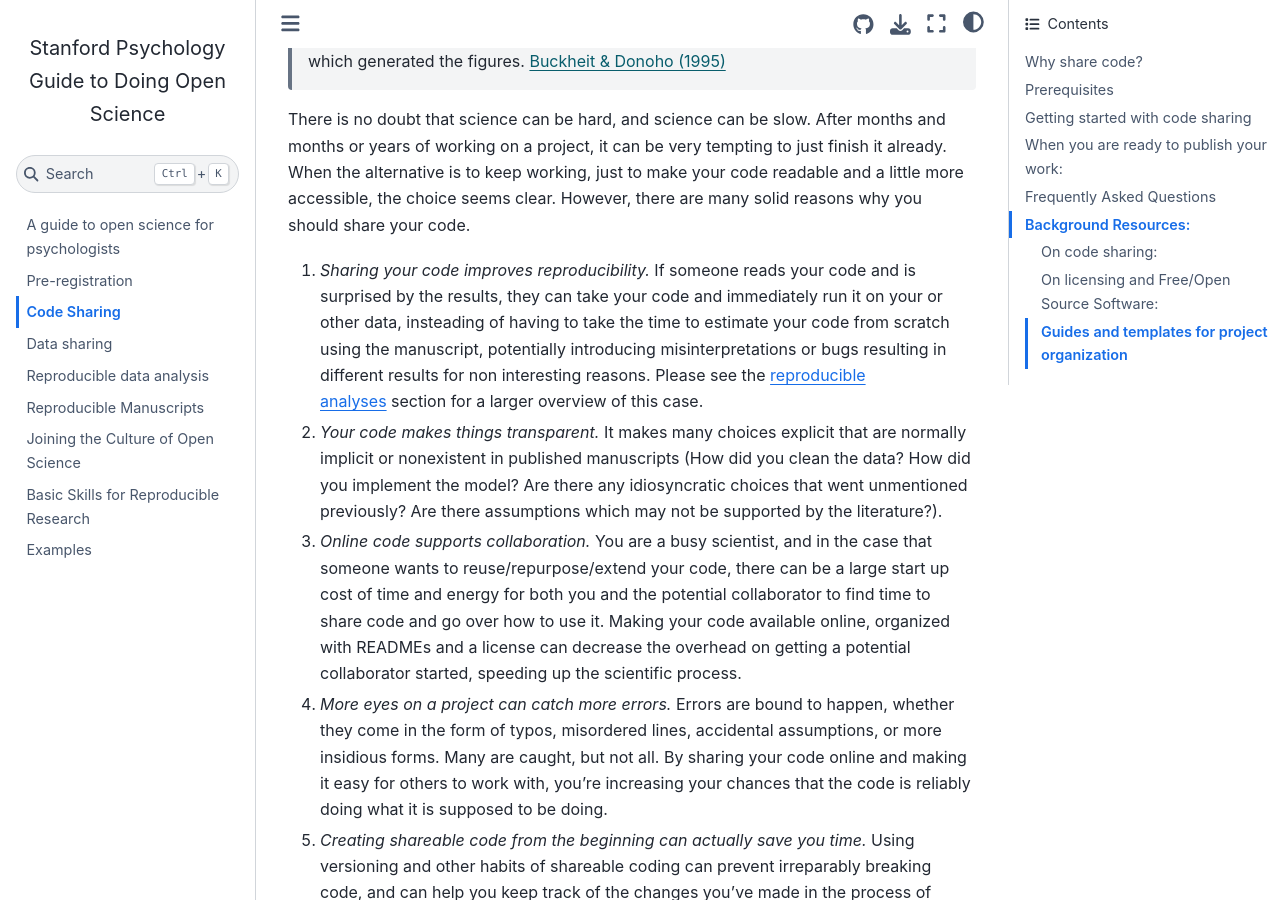
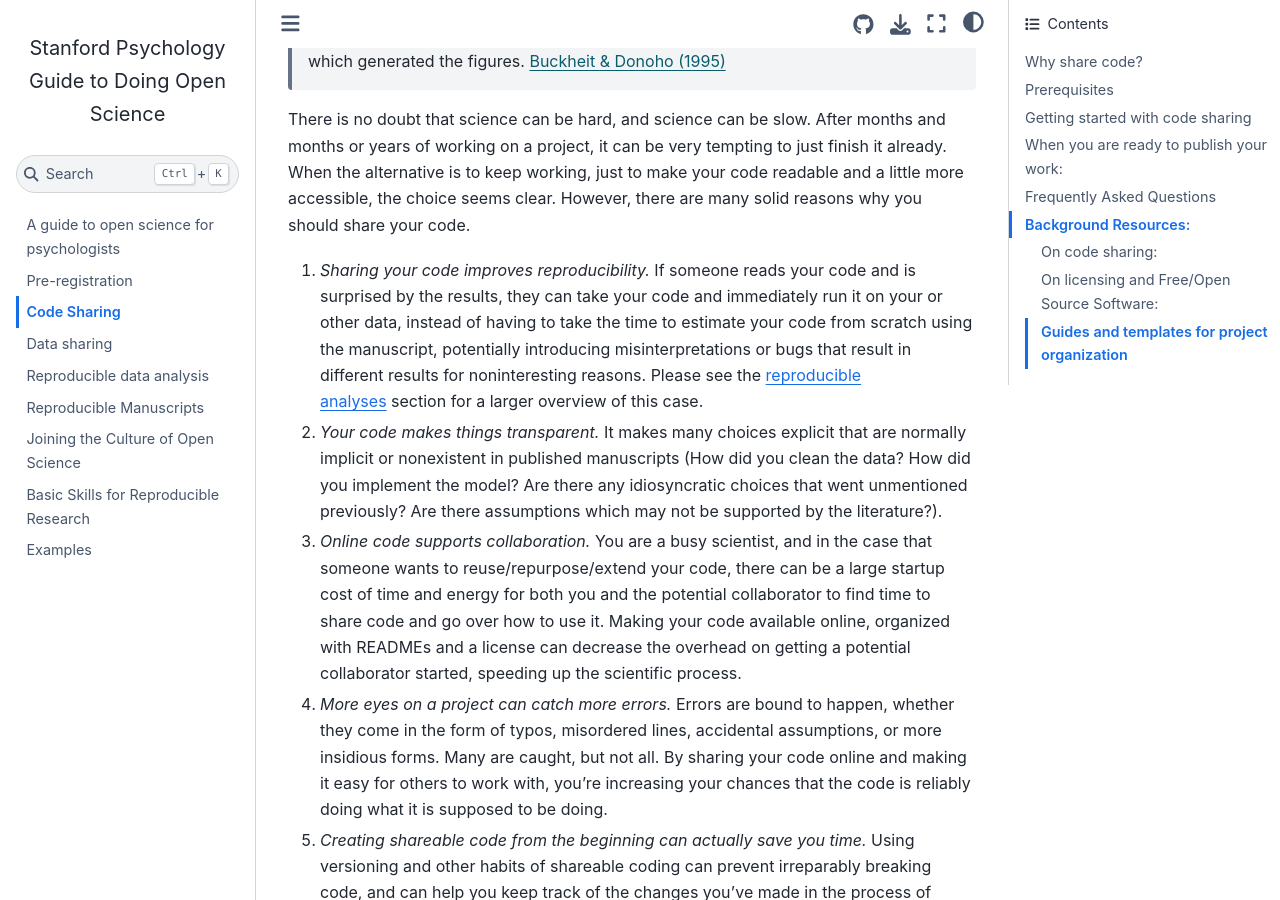
Before and after one commit to poldrack/psych-open-science-guide, a Jupyter Book: the page built from guide/2_codesharing.md, in a window 1280 px wide and 900 px high, scrolled down 263 px. Built offline with Jupyter Book 1.0.4 settings and Sphinx 7.4.7 and the Sphinx Book theme 1.1.4, drawn with Linux system fonts in a browser that asks for light colours.

Commit message:
Suggestions for "Why share code?" section
* Drop Google redirects from links, use Markdown file for internal link (hopefully this works)
* Minor typos and grammar suggestions

```diff
--- a/guide/2_codesharing.md
+++ b/guide/2_codesharing.md
@@ -2,17 +2,17 @@
 
 ## Why share code?
 
-> An article about computational science in a scientific publication is not the scholarship itself, it is merely advertising of the scholarship. The actual scholarship is the complete software development environment and the complete set of instructions which generated the figures. [Buckheit & Donoho (1995)](https://www.google.com/url?q=https://statweb.stanford.edu/~wavelab/Wavelab_850/wavelab.pdf&sa=D&ust=1596213792946000&usg=AOvVaw3xtTF6L7SbwQRVvpCB0zaT)
+> An article about computational science in a scientific publication is not the scholarship itself, it is merely advertising of the scholarship. The actual scholarship is the complete software development environment and the complete set of instructions which generated the figures. [Buckheit & Donoho (1995)](https://statweb.stanford.edu/~wavelab/Wavelab_850/wavelab.pdf)
 
 There is no doubt that science can be hard, and science can be slow. After months and months or years of working on a project, it can be very tempting to just finish it already. When the alternative is to keep working, just to make your code readable and a little more accessible, the choice seems clear. However, there are many solid reasons why you should share your code.
 
-1.  *Sharing your code improves reproducibility.* If someone reads your code and is surprised by the results, they can take your code and immediately run it on your or other data, insteading of having to take the time to estimate your code from scratch using the manuscript, potentially introducing misinterpretations or bugs resulting in different results for non interesting reasons. Please see the [reproducible analyses](https://www.google.com/url?q=https://docs.google.com/document/d/1xQywZPrNDLkGPlsCVhCKT5yWBD-Rko0fGk2pjH_eCng/edit%23heading%3Dh.ls8jlrwpy9vb&sa=D&ust=1596213792947000&usg=AOvVaw3m9og6tI0rICUwNEwYsc_v) section for a larger overview of this case.
+1.  *Sharing your code improves reproducibility.* If someone reads your code and is surprised by the results, they can take your code and immediately run it on your or other data, instead of having to take the time to estimate your code from scratch using the manuscript, potentially introducing misinterpretations or bugs that result in different results for noninteresting reasons. Please see the [reproducible analyses](4_reproducibleanalysis.md) section for a larger overview of this case.
 2.  *Your code makes things transparent.* It makes many choices explicit that are normally implicit or nonexistent in published manuscripts (How did you clean the data? How did you implement the model? Are there any idiosyncratic choices that went unmentioned previously? Are there assumptions which may not be supported by the literature?).
-3.  *Online code supports collaboration.* You are a busy scientist, and in the case that someone wants to reuse/repurpose/extend your code, there can be a large start up cost of time and energy for both you and the potential collaborator to find time to share code and go over how to use it. Making your code available online, organized with READMEs and a license can decrease the overhead on getting a potential collaborator started, speeding up the scientific process.
+3.  *Online code supports collaboration.* You are a busy scientist, and in the case that someone wants to reuse/repurpose/extend your code, there can be a large startup cost of time and energy for both you and the potential collaborator to find time to share code and go over how to use it. Making your code available online, organized with READMEs and a license can decrease the overhead on getting a potential collaborator started, speeding up the scientific process.
 4. *More eyes on a project can catch more errors.* Errors are bound to happen, whether they come in the form of typos, misordered lines, accidental assumptions, or more insidious forms. Many are caught, but not all. By sharing your code online and making it easy for others to work with, you're increasing your chances that the code is reliably doing what it is supposed to be doing.
 5.  *Creating shareable code from the beginning can actually save you time.* Using versioning and other habits of shareable coding can prevent irreparably breaking code, and can help you keep track of the changes you’ve made in the process of creating the code. The most salient example of this occurs when you finally have time to return to project that was put on the back burner months ago (or need to dive back into your code to make adjustments appeasing reviewer \#2) - a disheartening amount of time can be lost reading your old code just trying to figure out  what was I doing? What is that variable and where does it go? When your code has been prepared in a shareable way, you can quickly return to proficiency in using it, making your projects speed up, and making reviewer \#2 much happier.
 
-Many researchers are worried about sharing their code, for various reasons.  However, the sharing of code is becoming increasingly common and even expected in many scientific fields.  As Nick Barnes said in his outstanding piece, “[Publish your computer code: it is good enough](https://www.google.com/url?q=https://www.nature.com/articles/467753a&sa=D&ust=1596213792948000&usg=AOvVaw1J4eDgqpK1dnJg11j9XihF)”:
+Many researchers are worried about sharing their code, for various reasons.  However, the sharing of code is becoming increasingly common and even expected in many scientific fields.  As Nick Barnes said in his outstanding piece, “[Publish your computer code: it is good enough](https://www.nature.com/articles/467753a)”:
 
 > That the code is a little raw is one of the main reasons scientists give for not sharing it with others. Yet, software in all trades is written to be good enough for the job intended. So if your code is good enough to do the job, then it is good enough to release — and releasing it will help your research and your field.
 
```
